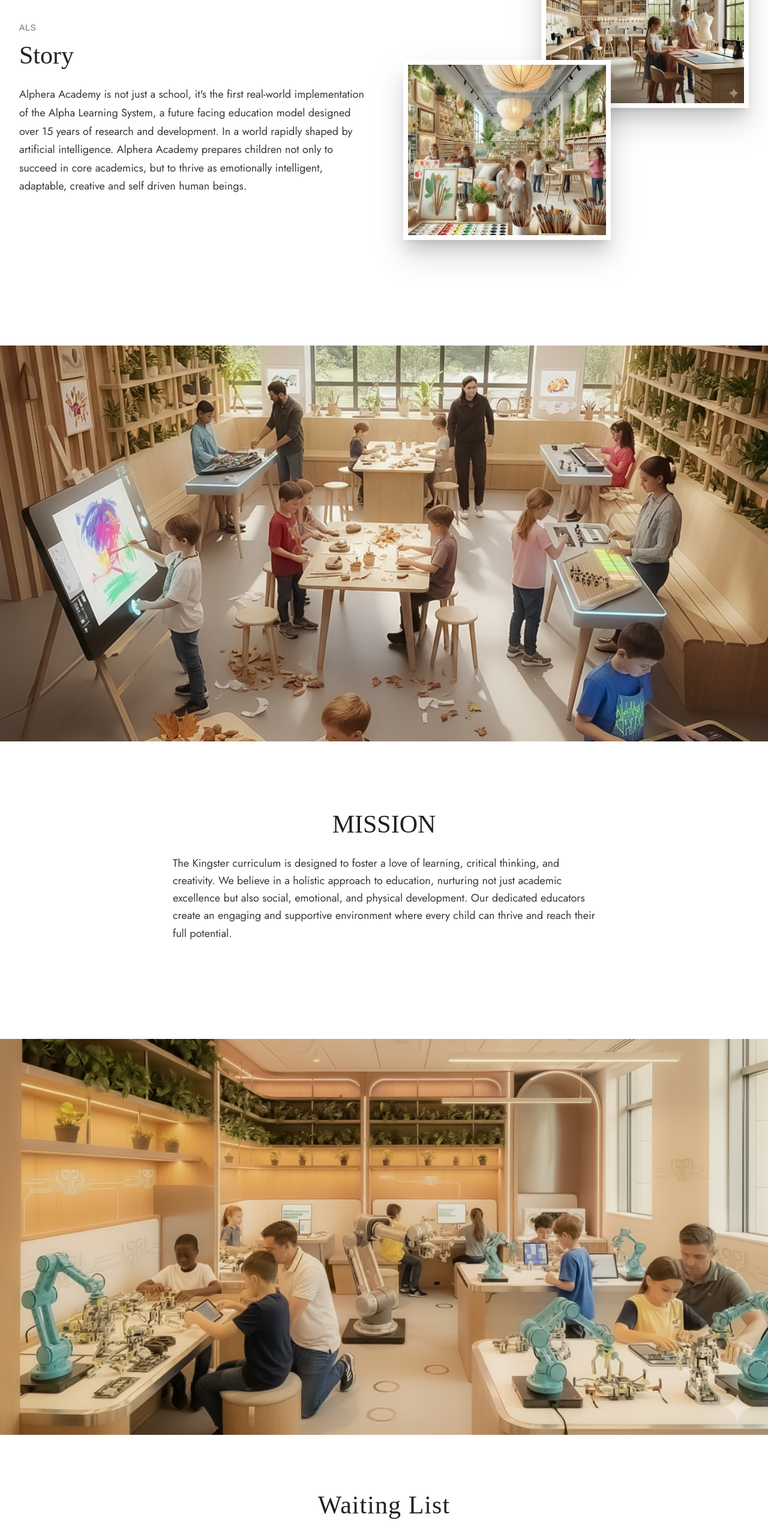
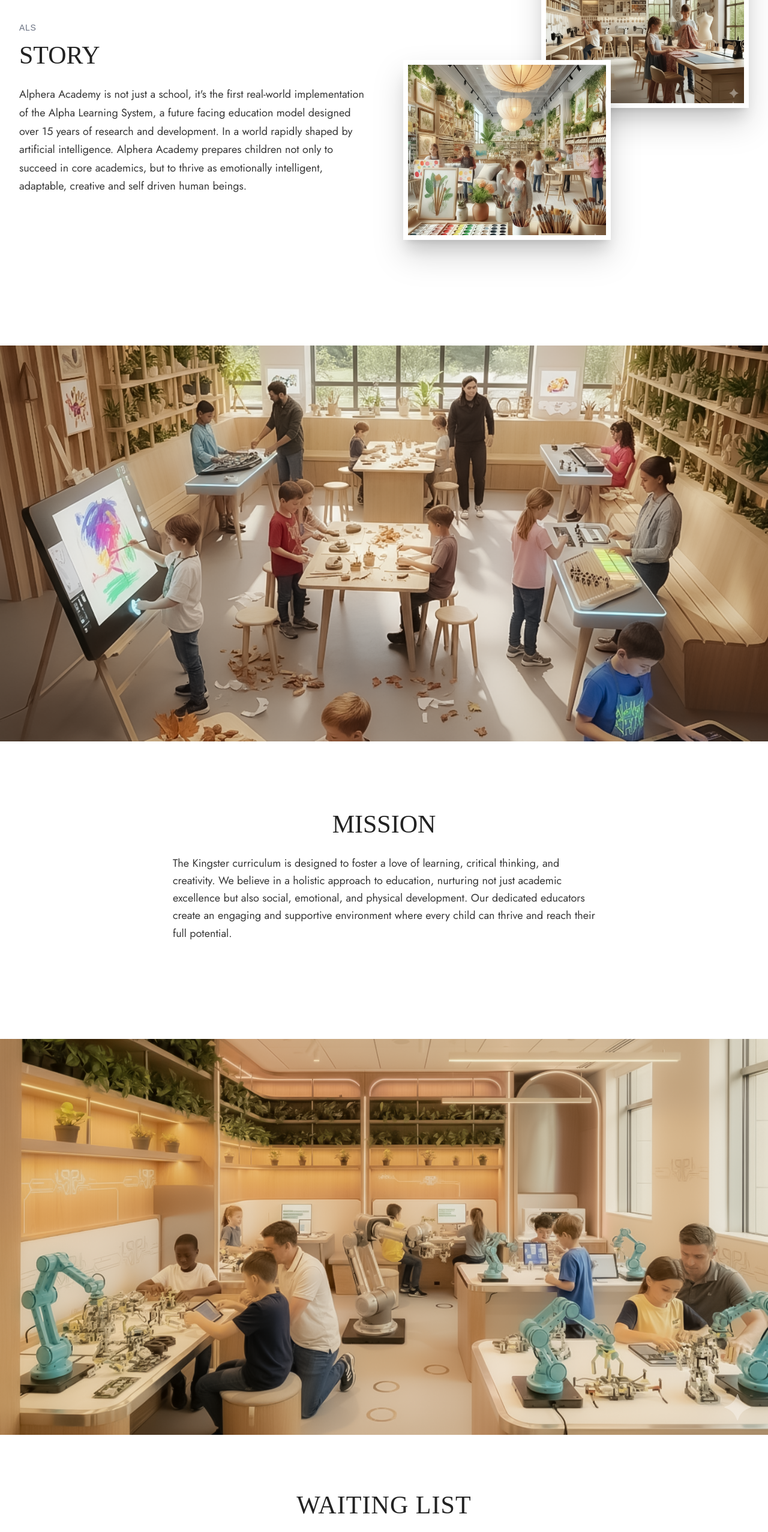
Before and after one commit to Alpha-Learning/uts, a Next.js app: page / in a window 1280 px wide. Shown: the part 1016-3570 px from the top of the page at 60% size. Built offline with nearby package versions, Linux system fonts and the light colour scheme; no server answers.

Commit message:
cosmetic changes

```diff
--- a/app/components/landing/FirstSection.tsx
+++ b/app/components/landing/FirstSection.tsx
@@ -27,8 +27,8 @@ export default function FirstSection({ scrollY }: { scrollY: number }) {
                   <span className="text-xs sm:text-sm font-medium text-gray-500 uppercase tracking-wider">
                     ALS
                   </span>
-                  <h2 className="mt-2 mb-4 sm:mb-6 leading-tight" style={{ fontFamily: 'LeBeauneNew, serif', fontSize: '42px', fontWeight: 400, color: '#222222' }}>
-                    Story
+                  <h2 className="mt-2 mb-4 sm:mb-6 leading-tight" style={{ fontFamily: 'LeBeauneNew, serif', fontSize: '42px', fontWeight: 300, color: '#222222' }}>
+                   STORY
                   </h2>
                 </motion.div>
 
--- a/app/components/landing/ThirdSection.tsx
+++ b/app/components/landing/ThirdSection.tsx
@@ -32,7 +32,7 @@ export default function ThirdSection({ scrollY }: { scrollY: number }) {
             viewport={{ once: true, amount: 0.2 }}
             transition={{ duration: 0.5 }}
           >
-            Waiting List
+            WAITING LIST
 
           </motion.h2>
 
@@ -73,7 +73,7 @@ At Alphera Academy, our waiting list is not just a line, it is a pathway into ou
                 />
                 <button
                   type="submit"
-                  className="px-5 sm:px-7 py-3 sm:py-5 rounded-full bg-[#192951] text-white font-semibold text-sm sm:text-base whitespace-nowrap min-w-[110px]"
+                  className="px-5 sm:px-7 py-3 sm:py-5  bg-[#192951] text-white font-semibold text-sm sm:text-base whitespace-nowrap min-w-[110px]"
                   style={{ fontFamily: 'LeBeauneNew, serif' }}
                 >
                   Submit
```
